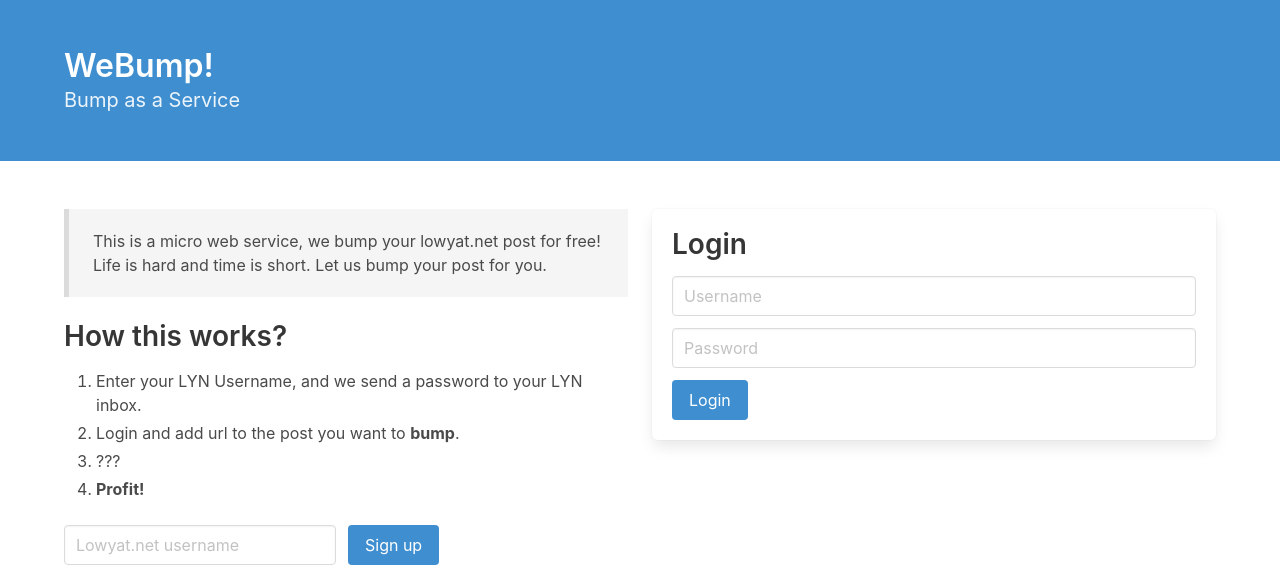
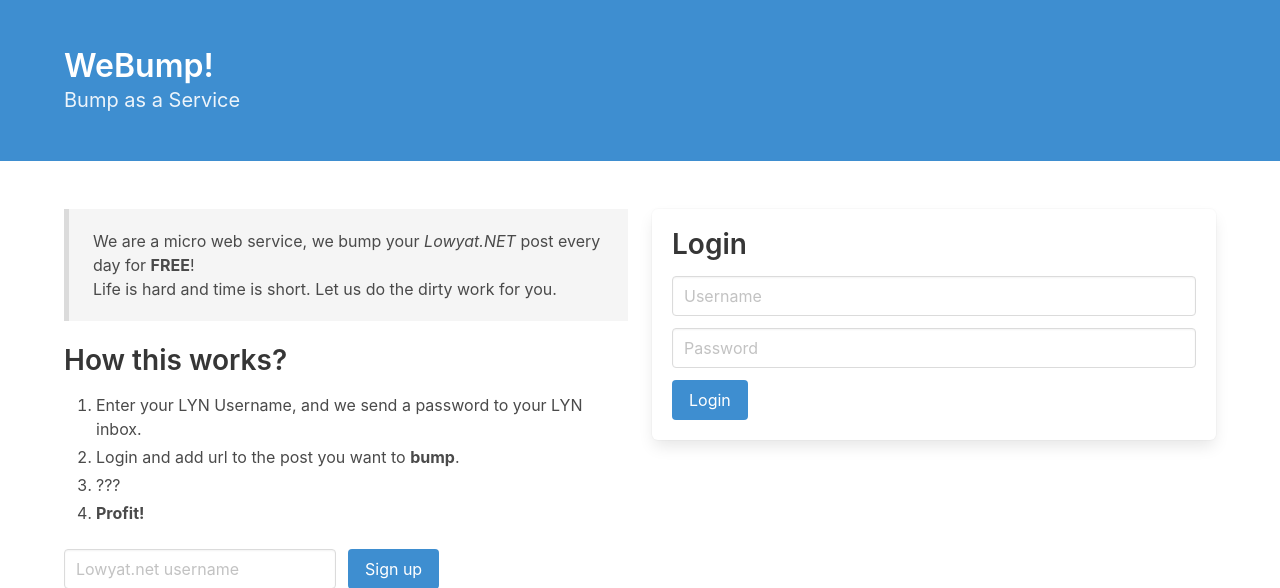
Before and after one commit to donaldng/bumpbot, a Flask app: page / in a window 1280 px wide. Shown: the top 588 px of the page. Run offline with Flask 2, Linux system fonts and the light colour scheme; parts of the project's set-up code (start-up, migrations or seed data) failed here and were passed over; some libraries are stand-ins or nearby versions.

Commit message:
Minor change to slogan

```diff
--- a/src/templates/index.html
+++ b/src/templates/index.html
@@ -33,9 +33,9 @@
             <div class="column">
                 <div class="content">
                     <blockquote>
-                        This is a micro web service, we bump your lowyat.net post for free!
+                        We are a micro web service, we bump your <i>Lowyat.NET</i> post every day for <b>FREE</b>!
                         <br/>
-                        Life is hard and time is short. Let us bump your post for you.
+                        Life is hard and time is short. Let us do the dirty work for you.
                     </blockquote>
                 </div>
 
```
